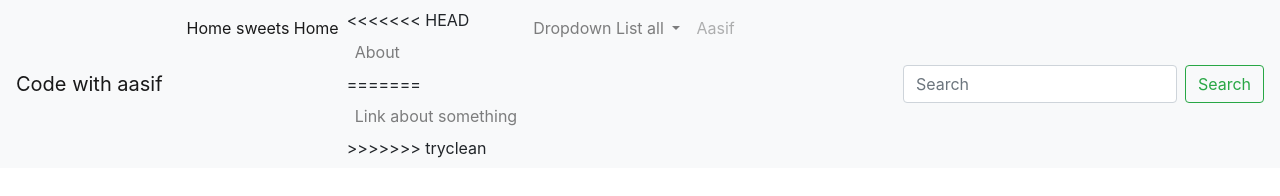
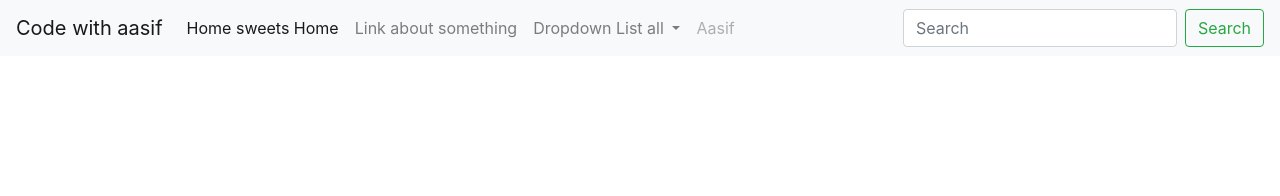
Before and after one commit to razaaar/DemoRepository, a plain HTML site: page My Website/index.html in a window 1280 px wide. Drawn offline with nearby package versions, Linux system fonts and the light colour scheme.

Commit message:
Added index.html

```diff
--- a/My Website/index.html
+++ b/My Website/index.html
@@ -23,11 +23,7 @@
               <a class="nav-link" href="#">Home sweets Home <span class="sr-only">(current)</span></a>
             </li>
             <li class="nav-item">
-<<<<<<< HEAD
-              <a class="nav-link" href="#">About</a>
-=======
               <a class="nav-link" href="#">Link about something</a>
->>>>>>> tryclean
             </li>
             <li class="nav-item dropdown">
               <a class="nav-link dropdown-toggle" href="#" id="navbarDropdown" role="button" data-toggle="dropdown" aria-haspopup="true" aria-expanded="false">
```
Also changed, not shown: template/index.html (added, +12 -0 lines).
